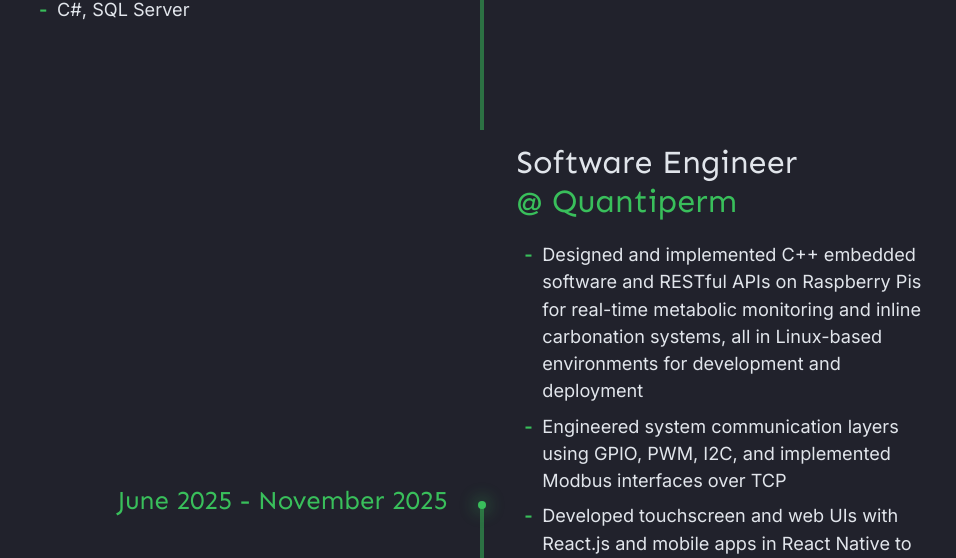
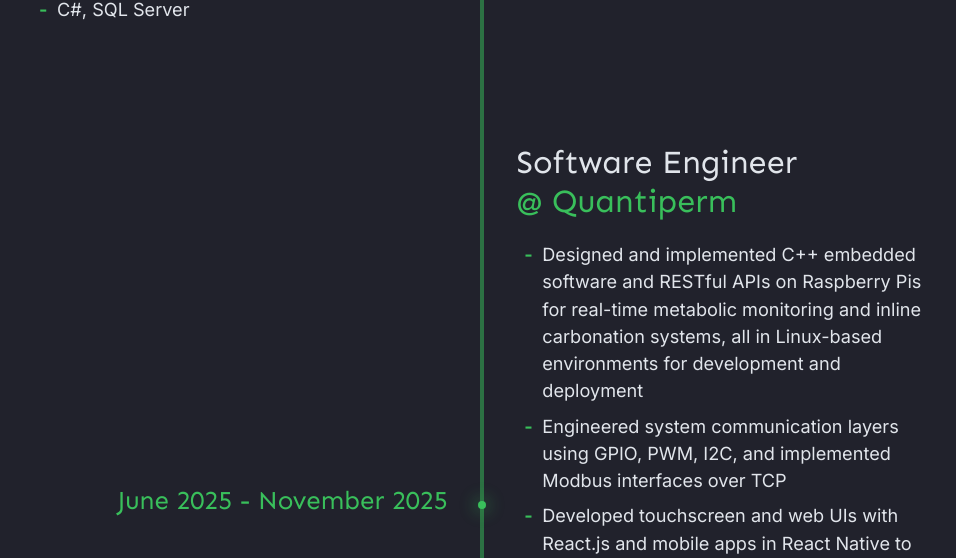
Before and after one commit to likhity/likhity-new-website, a Next.js app: page / in a window 1280 px wide. Shown: the part 1813-2371 px from the top of the page, without its empty margins (156-1112 px from the left). Built offline with nearby package versions, Linux system fonts and the light colour scheme.

Commit message:
Update timeline

```diff
--- a/pages/index.js
+++ b/pages/index.js
@@ -69,7 +69,7 @@
                 <li>C#, SQL Server</li>
               </ul>
             </Timeline.Left>
-            <Timeline.Right start={true} timeText="June 2025 - November 2025">
+            <Timeline.Right timeText="June 2025 - November 2025">
               <h3 className="h1 mb-4"><span>Software Engineer</span> <span className='accent'>@ <a href="https://quantiperm.com/">Quantiperm</a></span></h3>
               <ul className="accentList">
                 <li>Designed and implemented C++ embedded software and RESTful APIs on Raspberry Pis for real-time metabolic monitoring and inline carbonation systems, all in Linux-based environments for development and deployment</li>
```
